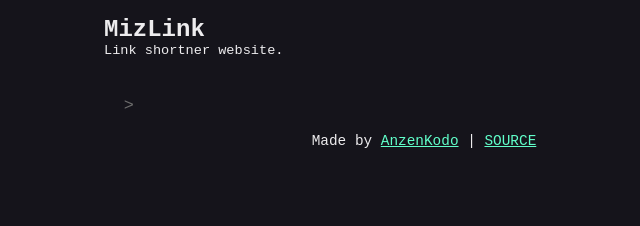
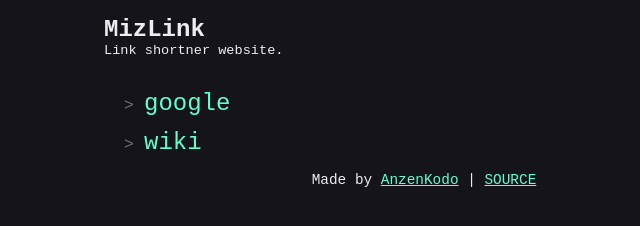
Before and after one commit to AnzenKodo/mizlink, a plain HTML site: page 404.html in a window 1280 px wide. Shown: the whole page, without its empty margins (216-856 px from the left). Drawn offline with Linux system fonts and the light colour scheme.

Commit message:
deploy: e9c829090b4e8fbe4b6afca206da95a34695846a

```diff
--- a/404.html
+++ b/404.html
@@ -1 +1 @@
-<!DOCTYPE html> <html lang="en"> <head> <title>MizLink</title> <meta charset="utf-8"> <meta name="viewport" content="width=device-width, initial-scale=1.0"> <meta name="description" content="Link shortner website."> <meta property="og:description" content="Link shortner website."> <meta property="og:type" content="website"> <meta property="og:image" content="https://AnzenKodo.github.io/mizlink/favicon.png"> <meta property="og:image:alt" content="MizLink logo"> <link rel="icon" type="image/png" href="https://AnzenKodo.github.io/mizlink/favicon.png"> <link rel="stylesheet" href="style.css"> </head> <body> <header> <h1>MizLink</h1> <p>Link shortner website.</p> </header> <main> <ul> <li><a href="https://AnzenKodo.github.io/mizlink/.html"></a></li> <!DOCTYPE html> <html lang="en"> <head> <title></title> </ul> </main> <footer><p>Made by <a href="https://anzenkodo.github.io/AnzenKodo">AnzenKodo</a> | <a href="https://github.com/AnzenKodo/mizlink">SOURCE</a></p></footer> </body> </html>
+<!DOCTYPE html> <html lang="en"> <head> <title>MizLink</title> <meta charset="utf-8"> <meta name="viewport" content="width=device-width, initial-scale=1.0"> <meta name="description" content="Link shortner website."> <meta property="og:description" content="Link shortner website."> <meta property="og:type" content="website"> <meta property="og:image" content="https://AnzenKodo.github.io/mizlink/favicon.png"> <meta property="og:image:alt" content="MizLink logo"> <link rel="icon" type="image/png" href="https://AnzenKodo.github.io/mizlink/favicon.png"> <link rel="stylesheet" href="style.css"> </head> <body> <header> <h1>MizLink</h1> <p>Link shortner website.</p> </header> <main> <ul> <li><a href="https://AnzenKodo.github.io/mizlink/google.html">google</a></li> <li><a href="https://AnzenKodo.github.io/mizlink/wiki.html">wiki</a></li> <!DOCTYPE html> <html lang="en"> <head> <title>wiki</title> </ul> </main> <footer><p>Made by <a href="https://anzenkodo.github.io/AnzenKodo">AnzenKodo</a> | <a href="https://github.com/AnzenKodo/mizlink">SOURCE</a></p></footer> </body> </html>
```
Also changed, not shown: index.html (+1 -1 lines), .html (deleted).
